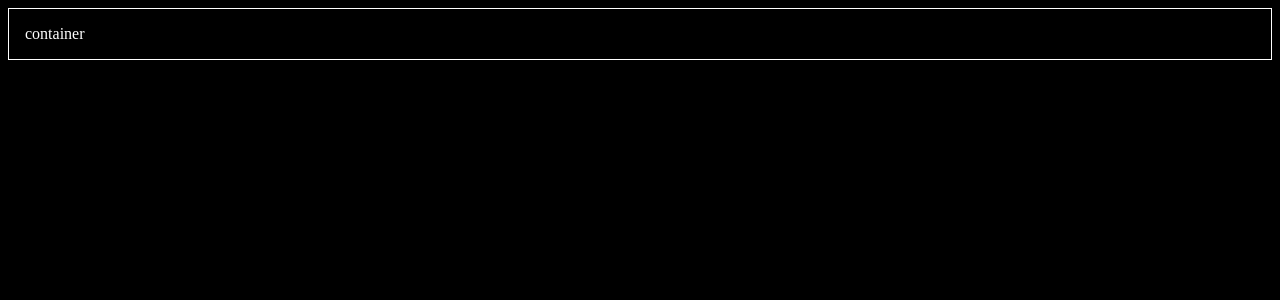
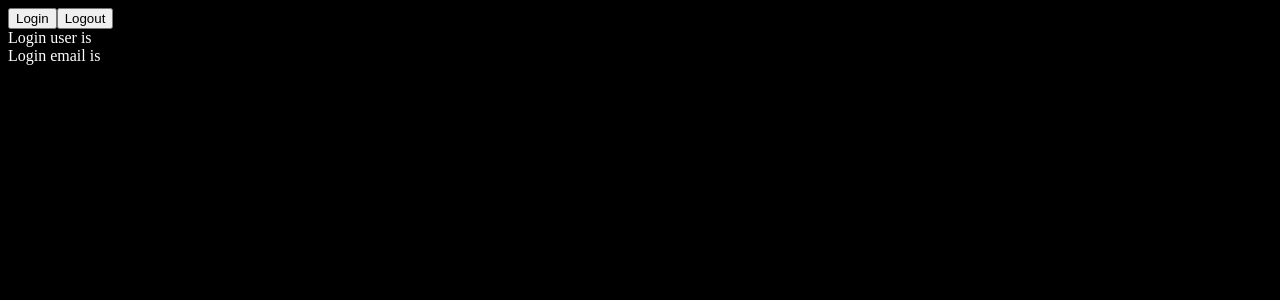
Before and after one commit to palakbanik/learn-react-with-ts, a React (Vite) app: page / in a window 1280 px wide. Shown: the top 300 px of the page. Built offline with nearby package versions, Linux system fonts and the light colour scheme.

Commit message:
add file

```diff
--- a/src/App.tsx
+++ b/src/App.tsx
@@ -7,6 +7,8 @@
 
 // import Buttons from "./components/Buttons";
 import Container from "./components/Container";
+import LoggedIn from "./components/state/LoggedIn";
+import User from "./components/state/User";
 
 export default function App() {
   //   const personName = {
@@ -47,7 +49,10 @@
           }}
         /> */}
 
-        <Container style={{ border: "1px solid white", padding: "1rem" }} />
+        {/* <Container style={{ border: "1px solid white", padding: "1rem" }} /> */}
+
+        {/* <LoggedIn /> */}
+        <User />
       </div>
     </>
   );
--- /dev/null
+++ b/src/components/state/LoggedIn.tsx
@@ -0,0 +1,18 @@
+import { useState } from "react";
+
+export default function LoggedIn() {
+  const [isLoggedIn, setIsLoggedIn] = useState(false);
+  const handleLogin = () => {
+    setIsLoggedIn(true);
+  };
+  const handleLogout = () => {
+    setIsLoggedIn(false);
+  };
+  return (
+    <>
+      <button onClick={handleLogin}>Login</button>
+      <button onClick={handleLogout}>Logout</button>
+      <div>User is {isLoggedIn ? "logged in" : "logged out"}</div>
+    </>
+  );
+}
--- /dev/null
+++ b/src/components/state/User.tsx
@@ -0,0 +1,28 @@
+import { useState } from "react";
+
+type AuthUser = {
+  name: string;
+  email: string;
+};
+
+export default function User() {
+  const [user, setUser] = useState<AuthUser | null>(null);
+  const handleLogin = () => {
+    setUser({
+      name: "Polok Banik",
+      email: "polokbanik@exmple.com",
+    });
+  };
+  const handleLogout = () => {
+    setUser(null);
+  };
+
+  return (
+    <>
+      <button onClick={handleLogin}>Login</button>
+      <button onClick={handleLogout}>Logout</button>
+      <div>Login user is {user?.name}</div>
+      <div>Login email is {user?.email}</div>
+    </>
+  );
+}
```
